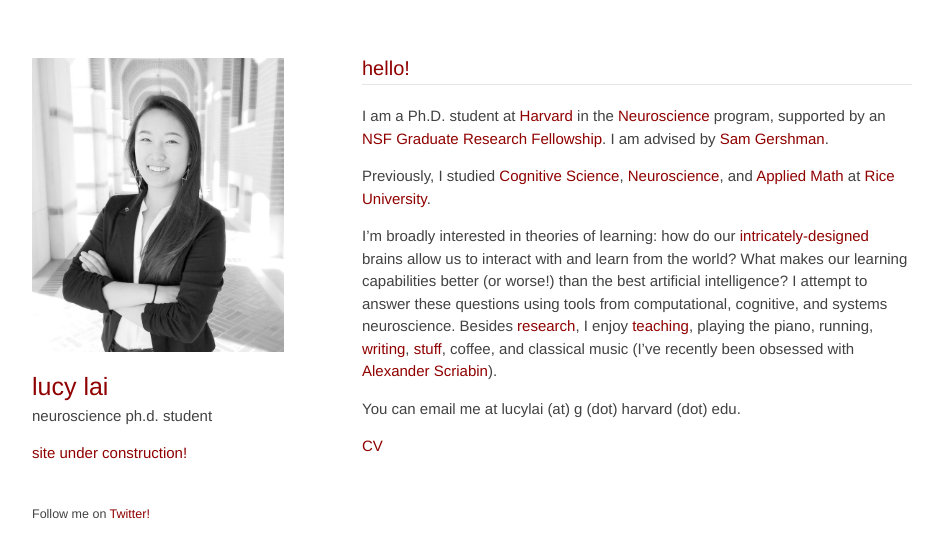
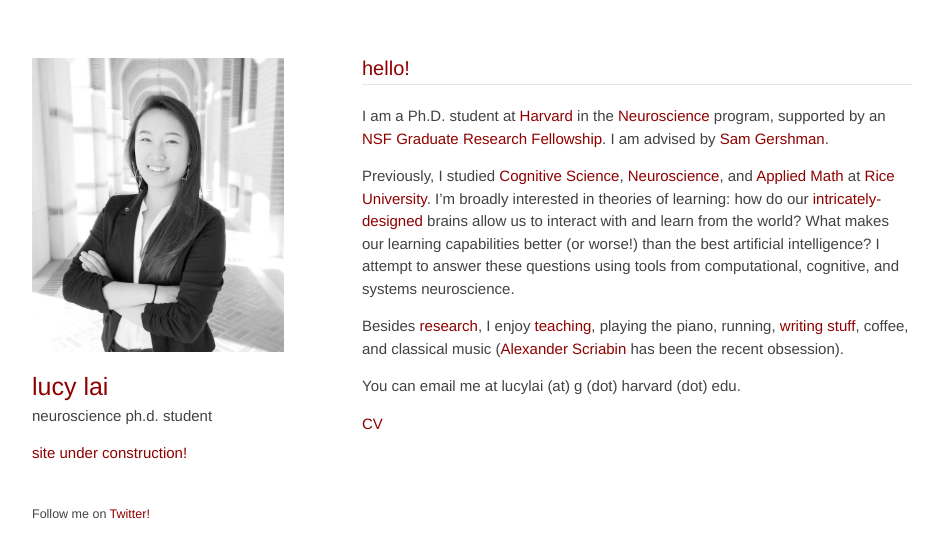
Before and after one commit to lucylai96/lucylai96.github.io, a Jekyll site: the page built from index.md, in a window 1280 px wide. Shown: the top 558 px of the page, without its empty margins (168-1111 px from the left). Built offline with Jekyll 4.4.1, drawn with Linux system fonts in a browser that asks for light colours; our own code applies the rules of GitHub Pages for plain Markdown files.

Commit message:
Update index.md

```diff
--- a/index.md
+++ b/index.md
@@ -2,9 +2,9 @@
 ***
 I am a Ph.D. student at <a href="http://www.harvard.edu" target="_blank">Harvard</a> in the <a href="http://www.hms.harvard.edu/dms/neuroscience/index.html" target="_blank">Neuroscience</a> program, supported by an <a href="https://www.nsfgrfp.org/" target="_blank">NSF Graduate Research Fellowship</a>. I am advised by <a href="http://gershmanlab.webfactional.com/index.html" target="_blank">Sam Gershman</a>.
 
-Previously, I studied <a href="http://cogsci.rice.edu/" target="_blank">Cognitive Science</a>, <a href="http://neuroscience.rice.edu" target="_blank">Neuroscience</a>, and <a href="http://www.caam.rice.edu/" target="_blank">Applied Math</a> at <a href="http://www.rice.edu/" target="_blank">Rice University</a>.
+Previously, I studied <a href="http://cogsci.rice.edu/" target="_blank">Cognitive Science</a>, <a href="http://neuroscience.rice.edu" target="_blank">Neuroscience</a>, and <a href="http://www.caam.rice.edu/" target="_blank">Applied Math</a> at <a href="http://www.rice.edu/" target="_blank">Rice University</a>. I’m broadly interested in theories of learning: how do our <a href="http://mitpress.mit.edu/books/principles-neural-design" target="_blank">intricately-designed</a> brains allow us to interact with and learn from the world? What makes our learning capabilities better (or worse!) than the best artificial intelligence? I attempt to answer these questions using tools from computational, cognitive, and systems neuroscience.
 
-I’m broadly interested in theories of learning: how do our <a href="http://mitpress.mit.edu/books/principles-neural-design" target="_blank">intricately-designed</a> brains allow us to interact with and learn from the world? What makes our learning capabilities better (or worse!) than the best artificial intelligence? I attempt to answer these questions using tools from computational, cognitive, and systems neuroscience. Besides [research](./research.html), I enjoy [teaching](./teaching.html), playing the piano, running, <a href="http://lucyblogs.wordpress.com/" target="_blank">writing</a>, <a href="http://subcorticalsongs.wordpress.com/" target="_blank">stuff</a>, coffee, and classical music (I've recently been obsessed with <a href="https://en.wikipedia.org/wiki/Alexander_Scriabin" target="_blank">Alexander Scriabin</a>).
+Besides [research](./research.html), I enjoy [teaching](./teaching.html), playing the piano, running, <a href="http://lucyblogs.wordpress.com/" target="_blank">writing</a> <a href="http://subcorticalsongs.wordpress.com/" target="_blank">stuff</a>, coffee, and classical music (<a href="https://en.wikipedia.org/wiki/Alexander_Scriabin" target="_blank">Alexander Scriabin</a> has been the recent obsession).
 
 You can email me at lucylai (at) g (dot) harvard (dot) edu.
 
```
